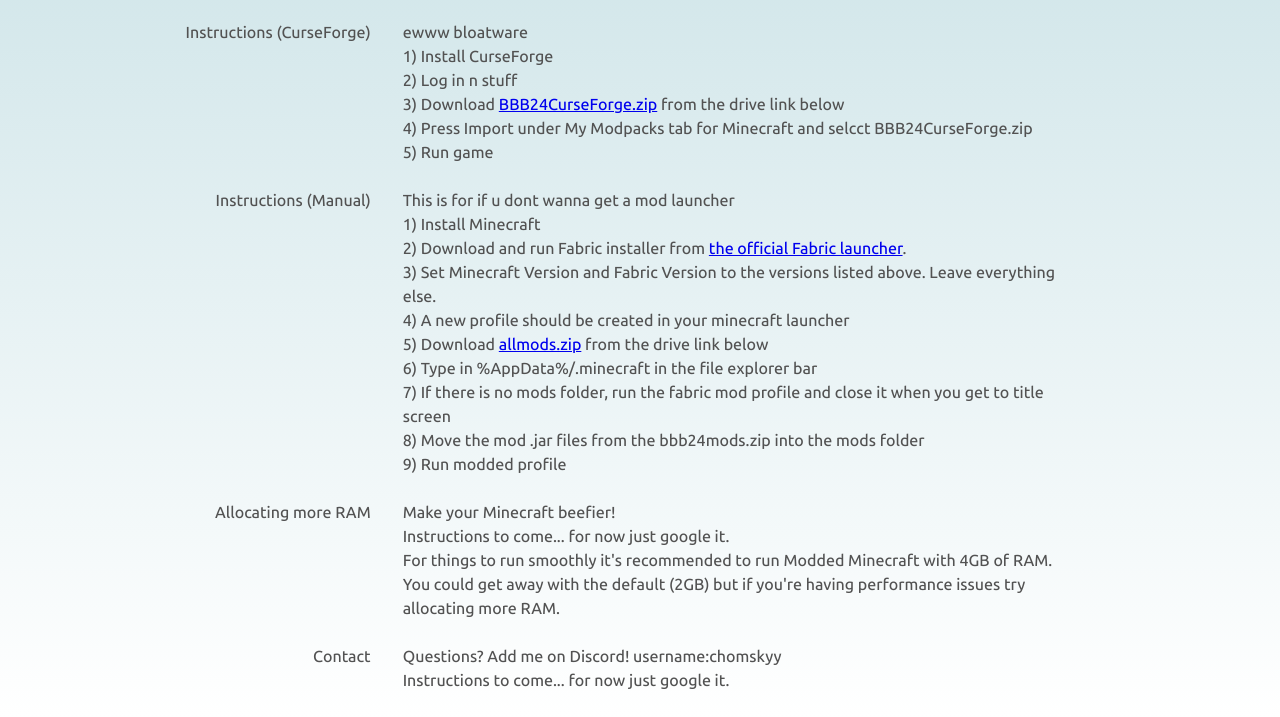
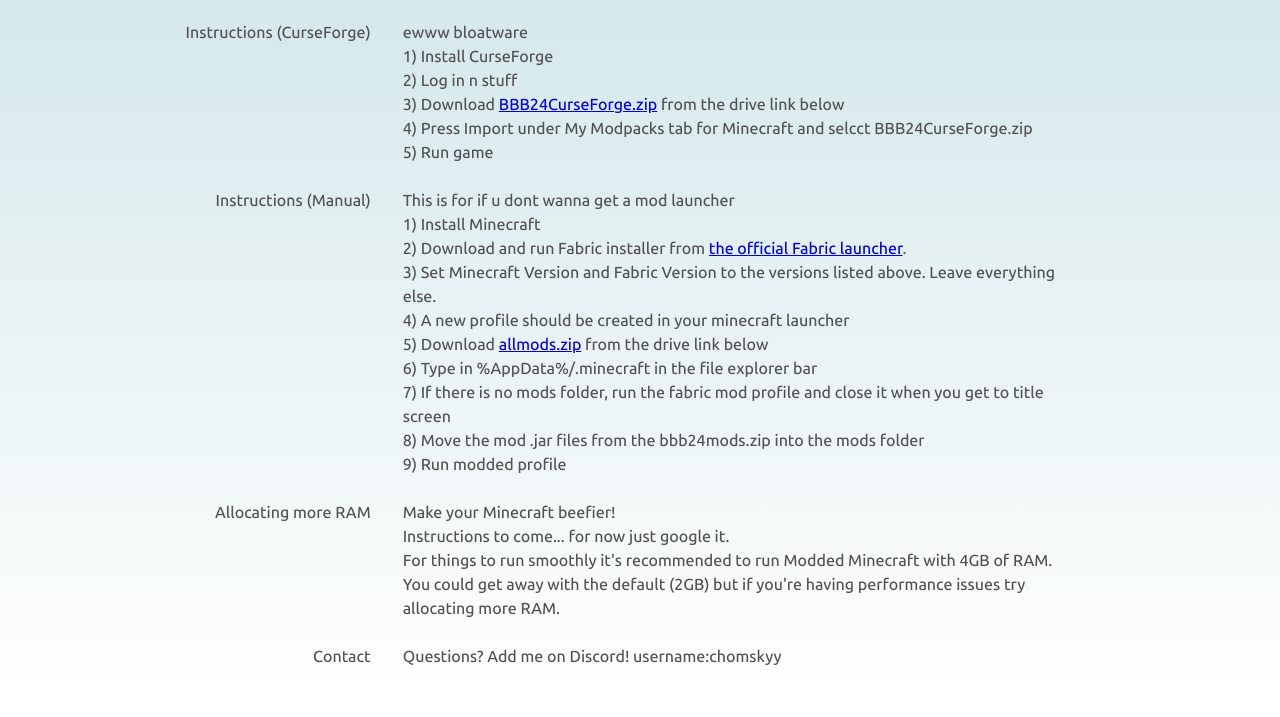
Before and after one commit to chomskyy/chomskyy.githib.io, a plain HTML site: page index.html in a window 1280 px wide. Shown: the part 537-1254 px from the top of the page. After the commit the page ends 1230 px from the top, so only its background shows below. Drawn offline with Linux system fonts and the light colour scheme.

Commit message:
Update index.html

```diff
--- a/index.html
+++ b/index.html
@@ -158,8 +158,6 @@
                 </div>
                 <div class="section-right">
                     Questions? Add me on Discord! username:chomskyy
-                    <br>
-                    Instructions to come... for now just google it.
                 </div>
             </div>
 
```
